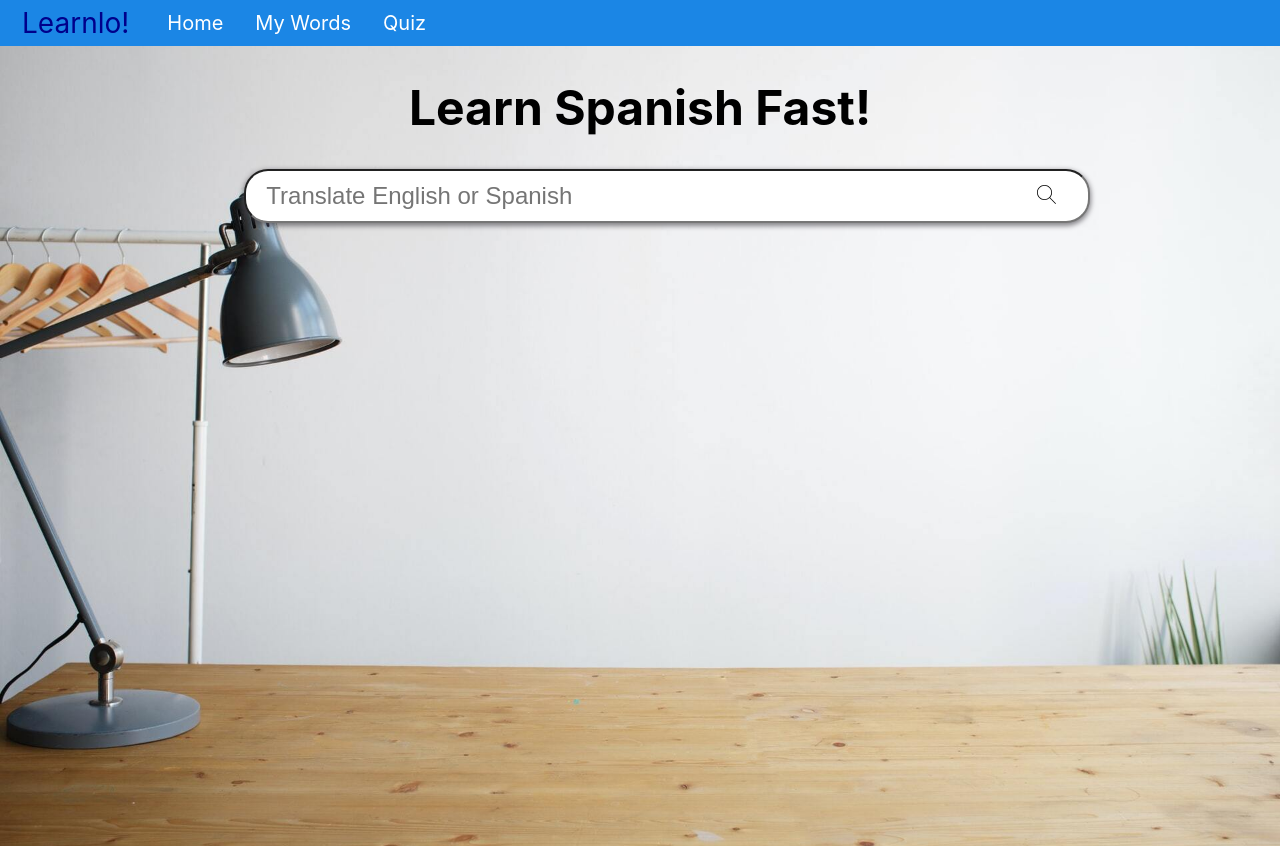
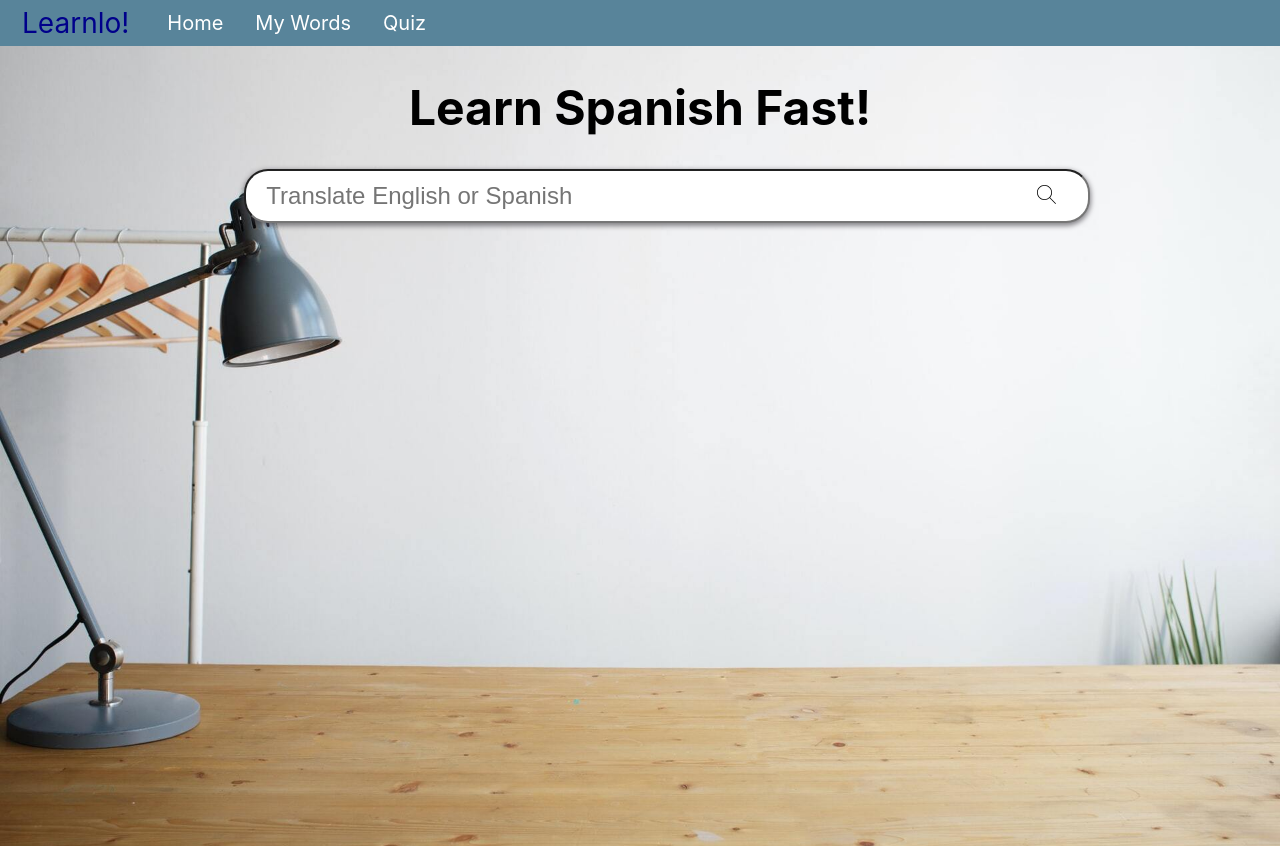
Before and after one commit to taylorjohnson141/learnlo, a React (Create React App) app: page / in a window 1280 px wide. Built offline with nearby package versions, Linux system fonts and the light colour scheme.

Commit message:
change blue

```diff
--- a/src/DefinitionCard/DefinitionCard.css
+++ b/src/DefinitionCard/DefinitionCard.css
@@ -14,7 +14,7 @@
   margin-right: auto;
   border-radius: 10px;
   color:#FBFAF5 ;
-  background-color:#1B86E5 ;
+  background-color:#58849A ;
   box-shadow: 0 2px 5px 1px rgb(64 60 67 / 25%);
 }
 .addButton:hover{
--- a/src/NavBar/NavBar.css
+++ b/src/NavBar/NavBar.css
@@ -5,7 +5,7 @@
     display: flex;
     align-items: center;
     justify-content: left;
-    background-color: #1B86E5;
+    background-color: #58849A;
 }
 .link{
   font-size: 1.25rem;
--- a/src/QuizCard/QuizCard.css
+++ b/src/QuizCard/QuizCard.css
@@ -21,7 +21,7 @@
   margin: 4px;
   color:#F7F7F7;
   border-radius: 4px;
-  background-color:  #1B86E5;
+  background-color:  #58849A;
 }
 .question{
   margin-top: 10px;
--- a/src/Word/Word.css
+++ b/src/Word/Word.css
@@ -22,7 +22,7 @@
   height: 30px;
 }
 .span-word{
-  background-color: #1B86E5;
+  background-color: #58849A;
   text-align: center;
   margin-bottom: 0%;
   margin-top: 0px;
```
